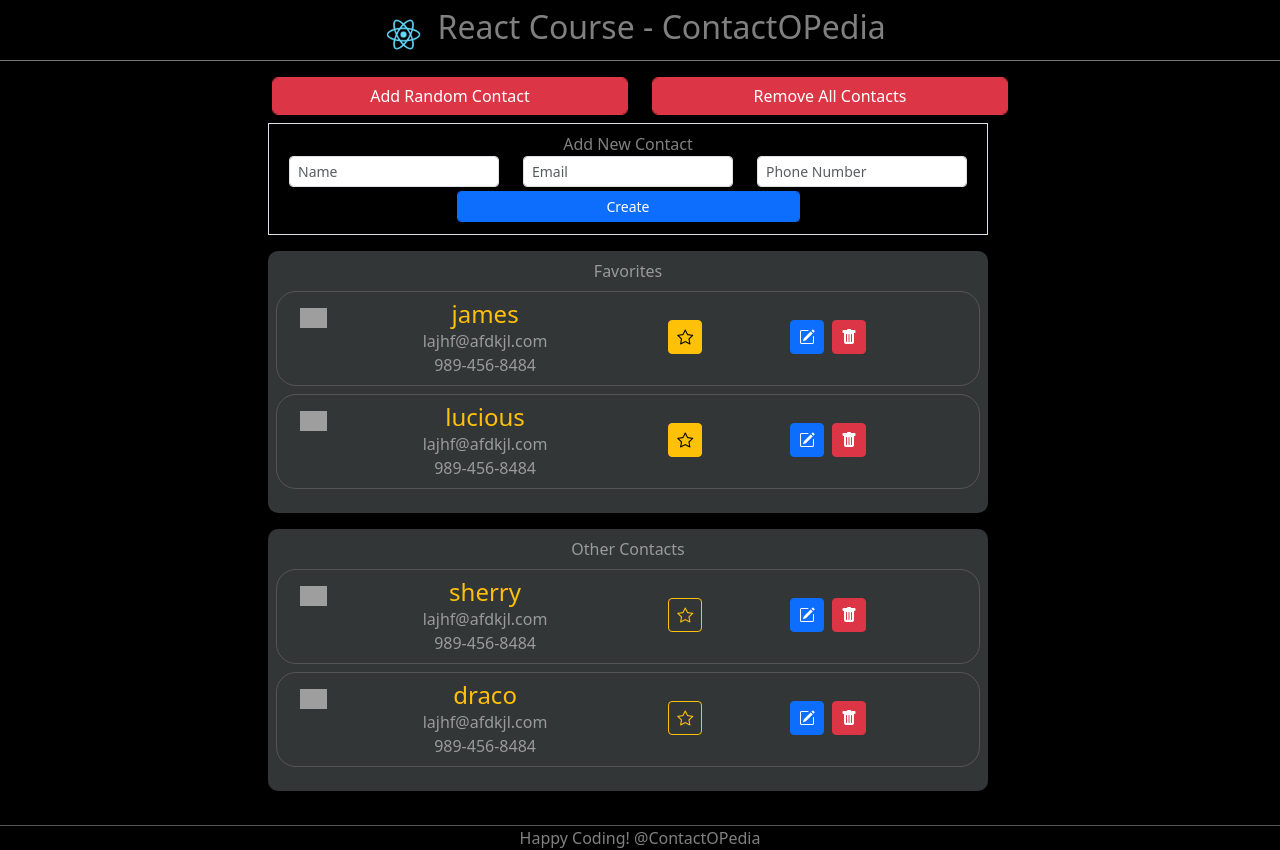
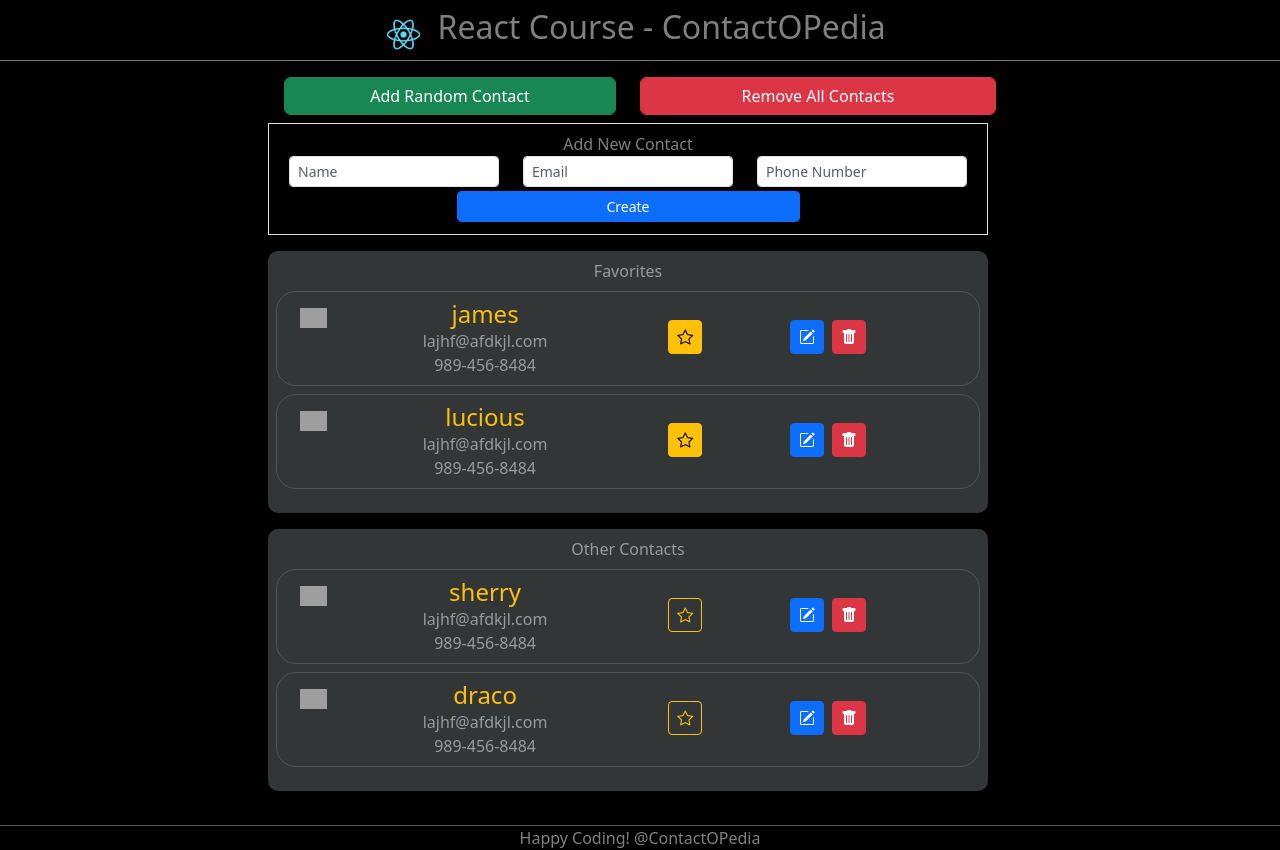
Before and after one commit to jeauxrdhy/contactOpedia, a React (Create React App) app in the folder contactopedia/: page / in a window 1280 px wide. Built offline with nearby package versions, Linux system fonts and the light colour scheme; grey boxes are pictures that could not be loaded.

Commit message:
Add random contact functionality added

```diff
--- a/contactopedia/package.json
+++ b/contactopedia/package.json
@@ -6,6 +6,7 @@
     "@testing-library/jest-dom": "^5.16.5",
     "@testing-library/react": "^13.4.0",
     "@testing-library/user-event": "^13.5.0",
+    "axios": "^1.4.0",
     "react": "^18.2.0",
     "react-dom": "^18.2.0",
     "react-scripts": "5.0.1",
--- a/contactopedia/src/Components/AddRandomContact/AddRandomContact.jsx
+++ b/contactopedia/src/Components/AddRandomContact/AddRandomContact.jsx
@@ -1,9 +1,25 @@
 import React from 'react'
+import { getRandomUser } from '../../Utilities/Api'
 
-function AddRandomContact() {
+const GetRandomContact = async (props) => {
+  const responseFromAPI = await getRandomUser()
+  console.log(responseFromAPI)
+
+  return props.handleAddRandomContact({
+    name: responseFromAPI.data.first_name + " " + responseFromAPI.data.last_name,
+    email: responseFromAPI.data.email,
+    phone: responseFromAPI.data.phone_number
+
+  })
+}
+
+
+function AddRandomContact(props) {
   return (
     <div>
-        <button className="btn btn-danger form-control">
+        <button
+        className="btn btn-success form-control"
+        onClick={()=>GetRandomContact(props)}>
             Add Random Contact
         </button>
     </div>
--- a/contactopedia/src/Components/ContactIndex/ContactIndex.jsx
+++ b/contactopedia/src/Components/ContactIndex/ContactIndex.jsx
@@ -111,6 +111,19 @@ class ContactIndex extends React.Component
         })
     }
 
+    handleAddRandomContact = (newContact) => {
+        const newFinalContact = {
+            ...newContact,
+            id:this.state.contactList[this.state.contactList.length-1].id+1,
+            isFavorite: false
+        }
+        this.setState((prevState)=>{
+            return{
+                contactList: prevState.contactList.concat([newFinalContact])
+            }
+        })
+    }
+
 
 
     render()
@@ -120,8 +133,9 @@ class ContactIndex extends React.Component
                 <Header />
                 <div className="container" style={{minHeight:'85vh'}}>
                     <div className="row py-3">
-                        <div className="col-4 offset-2">
-                            <AddRandomContact />
+                        <div className="col-4 offset-2 row">
+                            <AddRandomContact
+                            handleAddRandomContact = {this.handleAddRandomContact} />
                         </div>
                         <div className="col-4">
                             <RemoveAllContacts />
--- /dev/null
+++ b/contactopedia/src/Utilities/Api.jsx
@@ -0,0 +1,14 @@
+import axios from "axios"
+
+const getRandomUser = async () =>{
+    const response = await axios.get("https://random-data-api.com/api/v2/users?size=2&is_xml=true",
+    {
+        headers: {},
+        params:{
+            size:1
+        }
+    })
+    return response
+}
+
+export {getRandomUser}
```
Also changed, not shown: 1 other file (tests, documents, lock files or other folders).
